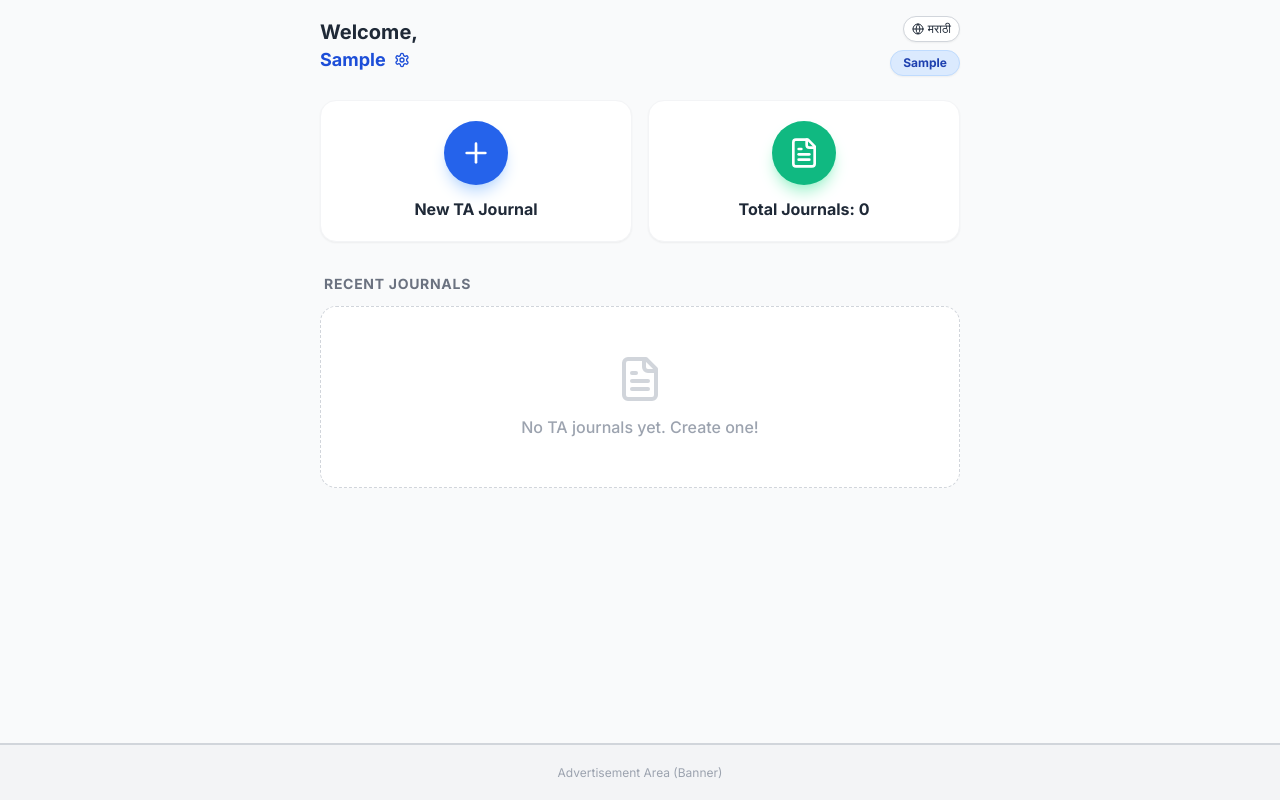
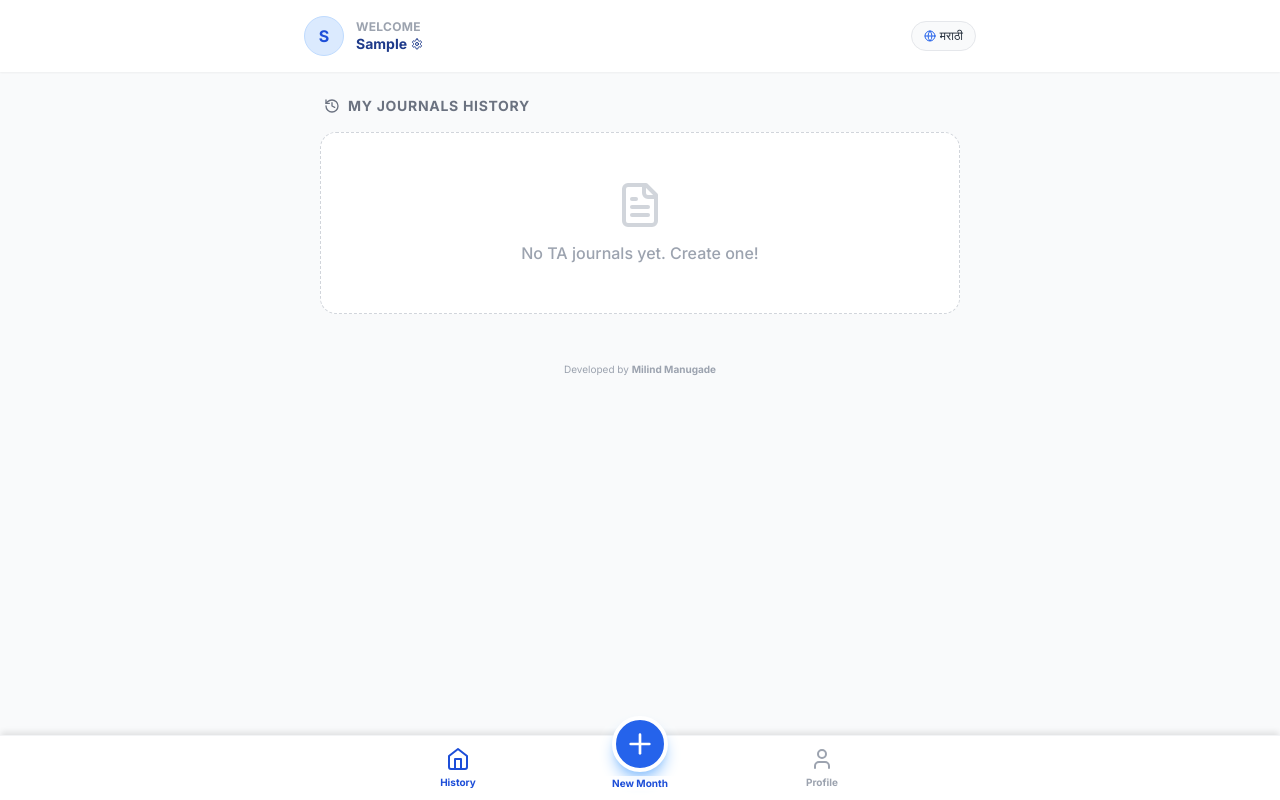
Before and after one commit to kustimallavidya-dotcom/Railway-TA-Journal, a React (Vite) app: page / in a window 1280 px wide. Both pictures are taken after typing "Sample", "Sample", "Sample", "Sample", "Sample" into the empty fields and a click on the button "Save Profile". Built offline with nearby package versions, Linux system fonts and the light colour scheme.

Commit message:
feat: Add navigation icons and update labels
Adds Home, Calendar, and History icons to the navigation bar. Updates UI labels for better clarity, including "New Month", "History", "Profile", and "My Journals History".

```diff
--- a/App.tsx
+++ b/App.tsx
@@ -1,9 +1,8 @@
 import React, { useState, useEffect, useRef } from 'react';
-import { User, FileText, Plus, Save, Printer, ArrowLeft, Trash2, Copy, AlertTriangle, Settings, UserPlus, Globe, LogOut } from 'lucide-react';
+import { User, FileText, Plus, Save, Printer, ArrowLeft, Trash2, Copy, AlertTriangle, Settings, UserPlus, Globe, LogOut, Home, Calendar, History } from 'lucide-react';
 import { UserProfile, MonthJournal, TAEntry } from './types';
-import { ROWS_PER_PAGE, MONTHS, INITIAL_ENTRY } from './constants';
+import { ROWS_PER_PAGE, MONTHS, INITIAL_ENTRY, DEVELOPER_NAME } from './constants';
 import { PrintLayout } from './components/PrintLayout';
-import { AdComponent } from './components/AdComponent';
 
 // --- TRANSLATIONS ---
 const STRINGS = {
@@ -12,16 +11,19 @@ const STRINGS = {
     switchProfile: "Switch Profile",
     addNewProfile: "Add New Profile",
     newJournal: "New TA Journal",
+    newMonth: "New Month",
+    history: "History",
+    profile: "Profile",
     totalJournals: "Total Journals",
-    recent: "Recent Journals",
+    recent: "My Journals History",
     noJournals: "No TA journals yet. Create one!",
     entries: "Entries",
     lastMod: "Last modified",
     create: "Create",
     cancel: "Cancel",
-    selectPeriod: "Select Period",
+    selectPeriod: "Select Month & Year",
     unsavedTitle: "Unsaved Changes",
-    unsavedMsg: "Your data is not saved. Do you want to exit?",
+    unsavedMsg: "You have unsaved changes. Do you really want to exit?",
     exitAnyway: "Exit Anyway",
     deleteRow: "Delete this row?",
     installTitle: "Install App",
@@ -45,24 +47,28 @@ const STRINGS = {
     percent: "DAY/NIGHT %",
     purpose: "PURPOSE",
     tapToAdd: "Tap + to add a daily journey",
-    limitReached: "Limit Reached! Maximum 26 rows per journal."
+    limitReached: "Limit Reached! Maximum 26 rows per journal.",
+    developer: "Developed by"
   },
   mr: {
     welcome: "स्वागत आहे",
     switchProfile: "प्रोफाइल बदला",
     addNewProfile: "नवीन प्रोफाइल जोडा",
     newJournal: "नवीन टी.ए. जर्नल",
+    newMonth: "नवीन महिना",
+    history: "इतिहास",
+    profile: "प्रोफाइल",
     totalJournals: "एकूण जर्नल्स",
-    recent: "अलीकडील जर्नल्स",
+    recent: "माझे जुने जर्नल्स",
     noJournals: "अद्याप कोणतीही जर्नल्स नाहीत. एक तयार करा!",
     entries: "नोंदी",
     lastMod: "शेवटचा बदल",
     create: "तयार करा",
     cancel: "रद्द करा",
-    selectPeriod: "कालावधी निवडा",
+    selectPeriod: "महिना आणि वर्ष निवडा",
     unsavedTitle: "सेव्ह केलेले नाही",
-    unsavedMsg: "तुमची माहिती सेव्ह केलेली नाही. बाहेर जायचे आहे का?",
-    exitAnyway: "तरीही बाहेर पडा",
+    unsavedMsg: "तुमचे बदल सेव्ह केलेले नाहीत. तुम्हाला नक्की बाहेर पडायचे आहे का?",
+    exitAnyway: "बाहेर पडा",
     deleteRow: "ही ओळ हटवायची?",
     installTitle: "ॲप इंस्टॉल करा",
     installMsg: "सोप्या मासिक दाव्यांसाठी रेल्वे टी.ए. ॲप इंस्टॉल करा.",
@@ -85,7 +91,8 @@ const STRINGS = {
     percent: "दिवस/रात्र %",
     purpose: "उद्देश",
     tapToAdd: "प्रवास जोडण्यासाठी + दाबा",
-    limitReached: "मर्यादा संपली! एका जर्नलमध्ये फक्त 26 ओळी."
+    limitReached: "मर्यादा संपली! एका जर्नलमध्ये फक्त 26 ओळी.",
+    developer: "Developed by"
   }
 };
 
@@ -201,8 +208,8 @@ export default function App() {
         </div>
         <h1 className="text-4xl font-extrabold mb-2 text-center tracking-tight z-10">Railway TA Journal</h1>
         <p className="text-blue-200 text-lg z-10">Simplify Your Claims</p>
-        <div className="mt-16 text-sm opacity-80 absolute bottom-10 z-10 font-medium tracking-wide">
-          Developed By Milind Manugade
+        <div className="mt-16 text-sm opacity-80 absolute bottom-10 z-10 font-medium tracking-wide text-center">
+          {t.developer} <br/> {DEVELOPER_NAME}
         </div>
       </div>
     );
@@ -212,7 +219,7 @@ export default function App() {
   const activeJournal = journals.find(j => j.id === activeJournalId);
 
   return (
-    <div className="min-h-screen bg-gray-50 text-gray-800 font-sans pb-16">
+    <div className="min-h-screen bg-gray-50 text-gray-800 font-sans">
       {/* Install Modal */}
       {showInstallModal && (
         <div className="fixed inset-0 z-50 flex items-center justify-center bg-black bg-opacity-60 backdrop-blur-sm px-4">
@@ -285,11 +292,6 @@ export default function App() {
           </div>
         </div>
       )}
-
-      {/* Sticky Banner Ad */}
-      <div className="fixed bottom-0 w-full z-40 bg-gray-100 border-t border-gray-300 no-print">
-         <AdComponent type="banner" />
-      </div>
     </div>
   );
 }
@@ -374,66 +376,161 @@ const Dashboard = ({ profile, profiles, journals, onSwitchProfile, onAddProfile,
   const [selectedMonth, setSelectedMonth] = useState(MONTHS[new Date().getMonth()]);
   const [selectedYear, setSelectedYear] = useState(new Date().getFullYear().toString());
   const [showProfileSwitcher, setShowProfileSwitcher] = useState(false);
+  const [activeTab, setActiveTab] = useState<'history' | 'profile'>('history');
 
   return (
-    <div className="p-4 max-w-2xl mx-auto pb-20">
-       <div className="flex justify-between items-center mb-6">
-         <div>
-            <h1 className="text-xl font-bold text-gray-800">{t.welcome},</h1>
+    <div className="pb-24">
+       {/* HEADER */}
+       <div className="p-4 bg-white shadow-sm sticky top-0 z-20">
+         <div className="flex justify-between items-center max-w-2xl mx-auto">
+            <div className="flex items-center gap-3">
               <div
                 onClick={() => setShowProfileSwitcher(!showProfileSwitcher)}
-              className="text-blue-700 font-bold text-lg flex items-center cursor-pointer"
+                className="w-10 h-10 bg-blue-100 rounded-full flex items-center justify-center text-blue-700 font-bold border border-blue-200 cursor-pointer"
               >
-               {profile.name} <Settings className="w-4 h-4 ml-2" />
+                {profile.name.charAt(0)}
+              </div>
+              <div>
+                  <h1 className="text-xs font-bold text-gray-400 uppercase tracking-wide">{t.welcome}</h1>
+                  <div
+                    onClick={() => setShowProfileSwitcher(!showProfileSwitcher)}
+                    className="text-blue-900 font-bold text-sm flex items-center cursor-pointer leading-tight"
+                  >
+                    {profile.name} <Settings className="w-3 h-3 ml-1" />
                   </div>
               </div>
-         <div className="flex flex-col items-end gap-2">
-            <button onClick={toggleLang} className="flex items-center text-xs bg-white border border-gray-300 px-2 py-1 rounded-full shadow-sm">
-               <Globe className="w-3 h-3 mr-1" /> {lang === 'en' ? 'मराठी' : 'English'}
+            </div>
+            <button onClick={toggleLang} className="flex items-center text-xs bg-gray-50 border border-gray-200 px-3 py-1.5 rounded-full font-medium">
+               <Globe className="w-3 h-3 mr-1 text-blue-600" /> {lang === 'en' ? 'मराठी' : 'English'}
             </button>
-            <div className="bg-blue-100 px-3 py-1 rounded-full text-blue-800 text-xs font-bold border border-blue-200 shadow-sm">{profile.designation}</div>
          </div>
        </div>
 
        {showProfileSwitcher && (
-         <div className="mb-6 bg-white p-4 rounded-xl shadow-lg border border-gray-100 animate-fade-in-up">
-           <h3 className="text-sm font-bold mb-3 text-gray-500 uppercase tracking-wider">{t.switchProfile}</h3>
+         <div className="fixed inset-0 z-50 bg-black/20 backdrop-blur-sm" onClick={() => setShowProfileSwitcher(false)}>
+            <div className="absolute top-16 left-4 bg-white p-4 rounded-xl shadow-xl border border-gray-100 w-64 animate-fade-in-up" onClick={e => e.stopPropagation()}>
+              <h3 className="text-xs font-bold mb-3 text-gray-400 uppercase tracking-wider">{t.switchProfile}</h3>
               <div className="space-y-2">
                 {profiles.map((p: any) => (
                   <button key={p.id} onClick={() => { onSwitchProfile(p.id); setShowProfileSwitcher(false); }}
                     className={`w-full text-left p-3 rounded-lg flex justify-between items-center transition-colors ${p.id === profile.id ? 'bg-blue-50 text-blue-700 ring-1 ring-blue-200' : 'hover:bg-gray-50'}`}>
-                 <span className="font-semibold">{p.name}</span>
-                 <span className="text-xs bg-gray-200 px-2 py-1 rounded text-gray-600">{p.station}</span>
+                    <span className="font-semibold text-sm truncate">{p.name}</span>
                   </button>
                 ))}
-             <button onClick={onAddProfile} className="w-full flex items-center justify-center p-3 text-blue-600 font-bold border-t mt-2 hover:bg-blue-50 rounded-b-lg">
-               <UserPlus className="w-5 h-5 mr-2" /> {t.addNewProfile}
+                <button onClick={onAddProfile} className="w-full flex items-center justify-center p-3 text-blue-600 font-bold border-t mt-2 hover:bg-blue-50 rounded-b-lg text-sm">
+                  <UserPlus className="w-4 h-4 mr-2" /> {t.addNewProfile}
+                </button>
+              </div>
+            </div>
+         </div>
+       )}
+
+       <div className="p-4 max-w-2xl mx-auto">
+         {/* TABS CONTENT */}
+         {activeTab === 'history' && (
+           <>
+             <h3 className="font-bold text-gray-500 text-sm mb-4 px-1 uppercase tracking-wider flex items-center mt-2">
+                <History className="w-4 h-4 mr-2" /> {t.recent}
+             </h3>
+             <div className="space-y-3">
+               {journals.length === 0 ? (
+                 <div className="text-center py-12 bg-white rounded-2xl border border-dashed border-gray-300">
+                   <div className="text-gray-300 mb-3"><FileText className="w-12 h-12 mx-auto" /></div>
+                   <p className="text-gray-400 font-medium">{t.noJournals}</p>
+                 </div>
+               ) : (
+                 journals.map((j: MonthJournal) => (
+                   <div key={j.id} onClick={() => onOpenJournal(j.id)} className="bg-white p-4 rounded-xl shadow-sm border border-gray-100 flex justify-between items-center cursor-pointer hover:shadow-md transition active:bg-gray-50">
+                      <div className="flex items-center">
+                        <div className="bg-blue-50 text-blue-700 w-12 h-12 rounded-lg flex items-center justify-center font-bold text-sm mr-4 border border-blue-100">
+                          {j.month.substring(0,3)}
+                        </div>
+                        <div>
+                          <h4 className="font-bold text-gray-800">{j.month} {j.year}</h4>
+                          <p className="text-xs text-gray-500 font-medium">{j.entries.length} {t.entries}</p>
+                        </div>
+                      </div>
+                      <ArrowLeft className="w-5 h-5 rotate-180 text-gray-300" />
+                   </div>
+                 ))
+               )}
+             </div>
+           </>
+         )}
+
+         {activeTab === 'profile' && (
+            <div className="bg-white rounded-xl shadow-sm border p-6">
+               <h3 className="font-bold text-lg mb-4">{t.profile}</h3>
+               <div className="space-y-4">
+                  <div>
+                    <label className="text-xs text-gray-400 font-bold uppercase">Name</label>
+                    <div className="font-bold text-gray-800">{profile.name}</div>
+                  </div>
+                  <div className="grid grid-cols-2 gap-4">
+                    <div>
+                      <label className="text-xs text-gray-400 font-bold uppercase">Designation</label>
+                      <div className="font-medium text-gray-700">{profile.designation}</div>
+                    </div>
+                    <div>
+                      <label className="text-xs text-gray-400 font-bold uppercase">Station</label>
+                      <div className="font-medium text-gray-700">{profile.station}</div>
+                    </div>
+                  </div>
+                  <button onClick={onAddProfile} className="w-full mt-4 bg-gray-100 text-gray-600 py-2 rounded-lg font-bold text-sm">
+                    {t.switchProfile} / Edit
                   </button>
                </div>
             </div>
          )}
+       </div>
 
-       <div className="grid grid-cols-2 gap-4 mb-8">
-          <div className="bg-white p-5 rounded-2xl shadow-sm border border-gray-100 flex flex-col items-center justify-center cursor-pointer hover:shadow-md transition active:scale-95"
+       {/* DEVELOPER FOOTER */}
+       <div className="text-center text-[10px] text-gray-400 mt-8 mb-4">
+          {t.developer} <span className="font-bold">{DEVELOPER_NAME}</span>
+       </div>
+
+       {/* BOTTOM NAVIGATION BAR */}
+       <div className="fixed bottom-0 left-0 w-full bg-white shadow-[0_-4px_6px_-1px_rgba(0,0,0,0.1)] border-t border-gray-100 z-40">
+          <div className="flex justify-around items-center max-w-2xl mx-auto h-16 relative">
+             <button
+               onClick={() => setActiveTab('history')}
+               className={`flex flex-col items-center justify-center w-full h-full ${activeTab === 'history' ? 'text-blue-700' : 'text-gray-400'}`}
+             >
+               <Home className="w-6 h-6 mb-1" />
+               <span className="text-[10px] font-bold">{t.history}</span>
+             </button>
+
+             {/* MAIN ACTION: NEW MONTH TAB */}
+             <div className="relative -top-6">
+                <button
                   onClick={() => setShowMonthPicker(true)}
+                  className="bg-blue-600 text-white w-14 h-14 rounded-full shadow-lg shadow-blue-300 flex items-center justify-center transform active:scale-95 transition-all border-4 border-white"
                 >
-             <div className="bg-blue-600 text-white p-4 rounded-full mb-3 shadow-blue-200 shadow-lg">
                   <Plus className="w-8 h-8" />
-             </div>
-             <span className="font-bold text-gray-800">{t.newJournal}</span>
-          </div>
-          <div className="bg-white p-5 rounded-2xl shadow-sm border border-gray-100 flex flex-col items-center justify-center">
-             <div className="bg-emerald-500 text-white p-4 rounded-full mb-3 shadow-emerald-200 shadow-lg">
-               <FileText className="w-8 h-8" />
-             </div>
-             <span className="font-bold text-gray-800">{t.totalJournals}: {journals.length}</span>
+                </button>
+                <div className="text-center text-[10px] font-bold text-blue-700 mt-1 absolute w-24 -left-5 bg-white/80 rounded px-1">
+                   {t.newMonth}
                 </div>
              </div>
 
+             <button
+               onClick={() => setActiveTab('profile')}
+               className={`flex flex-col items-center justify-center w-full h-full ${activeTab === 'profile' ? 'text-blue-700' : 'text-gray-400'}`}
+             >
+               <User className="w-6 h-6 mb-1" />
+               <span className="text-[10px] font-bold">{t.profile}</span>
+             </button>
+          </div>
+       </div>
+
+       {/* Month Picker Modal */}
        {showMonthPicker && (
          <div className="fixed inset-0 bg-black/60 backdrop-blur-sm flex items-center justify-center z-50 p-4">
            <div className="bg-white rounded-2xl p-6 w-full max-w-xs animate-fade-in-up shadow-2xl">
-             <h3 className="font-bold text-xl mb-6 text-gray-800">{t.selectPeriod}</h3>
+             <div className="flex items-center justify-center mb-4 text-blue-600">
+               <Calendar className="w-10 h-10" />
+             </div>
+             <h3 className="font-bold text-xl mb-6 text-gray-800 text-center">{t.selectPeriod}</h3>
              <div className="space-y-4 mb-6">
                 <div>
                   <label className="text-xs font-bold text-gray-500 ml-1">MONTH</label>
@@ -455,33 +552,6 @@ const Dashboard = ({ profile, profiles, journals, onSwitchProfile, onAddProfile,
            </div>
          </div>
        )}
-
-       <h3 className="font-bold text-gray-500 text-sm mb-3 px-1 uppercase tracking-wider">{t.recent}</h3>
-       <div className="space-y-3">
-         {journals.length === 0 ? (
-           <div className="text-center py-12 bg-white rounded-2xl border border-dashed border-gray-300">
-             <div className="text-gray-300 mb-3"><FileText className="w-12 h-12 mx-auto" /></div>
-             <p className="text-gray-400 font-medium">{t.noJournals}</p>
-           </div>
-         ) : (
-           journals.map((j: MonthJournal) => (
-             <div key={j.id} onClick={() => onOpenJournal(j.id)} className="bg-white p-4 rounded-xl shadow-sm border border-gray-100 flex justify-between items-center cursor-pointer hover:shadow-md transition active:bg-gray-50">
-                <div className="flex items-center">
-                  <div className="bg-blue-50 text-blue-700 w-14 h-14 rounded-xl flex items-center justify-center font-bold text-lg mr-4 border border-blue-100 shadow-sm">
-                    {j.month.substring(0,3)}
-                  </div>
-                  <div>
-                    <h4 className="font-bold text-gray-800 text-lg">{j.month} {j.year}</h4>
-                    <p className="text-xs text-gray-500 font-medium">{j.entries.length} {t.entries} • {t.lastMod} today</p>
-                  </div>
-                </div>
-                <div className="bg-gray-100 p-2 rounded-full text-gray-500">
-                   <ArrowLeft className="w-5 h-5 rotate-180" />
-                </div>
-             </div>
-           ))
-         )}
-       </div>
     </div>
   );
 };
@@ -490,19 +560,16 @@ const JournalEditor = ({ journal, profile, onUpdate, onBack, onPrint, t }: any)
   const [entries, setEntries] = useState<TAEntry[]>(journal.entries);
   const [editingId, setEditingId] = useState<string | null>(null);
   const [showUnsavedWarning, setShowUnsavedWarning] = useState(false);
-  const [showLimitWarning, setShowLimitWarning] = useState(false);
 
   // Auto Save Logic
   useEffect(() => {
      onUpdate({ ...journal, entries });
   }, [entries]);
 
+  // Handle Back Button Click
   const handleBack = () => {
-    if (editingId) {
+    // Show warning if there are entries, or just always show it for safety as requested
     setShowUnsavedWarning(true);
-    } else {
-      onBack();
-    }
   };
 
   const addEntry = () => {
@@ -696,4 +763,4 @@ const JournalEditor = ({ journal, profile, onUpdate, onBack, onPrint, t }: any)
       </button>
     </div>
   );
-};
+}
```
Lines whose indentation alone changed are shown as unchanged.
